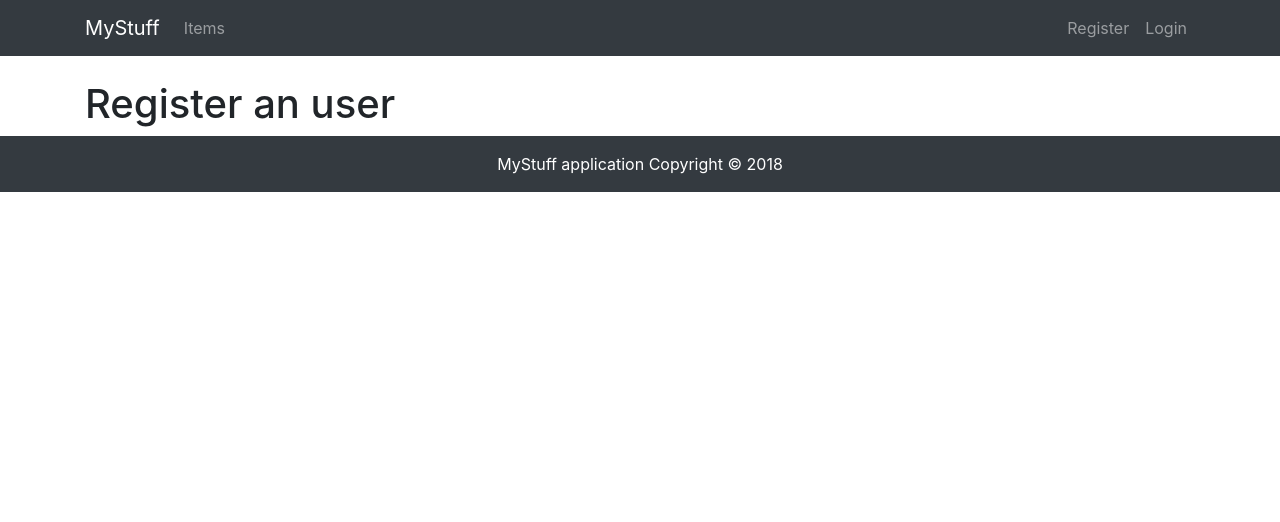
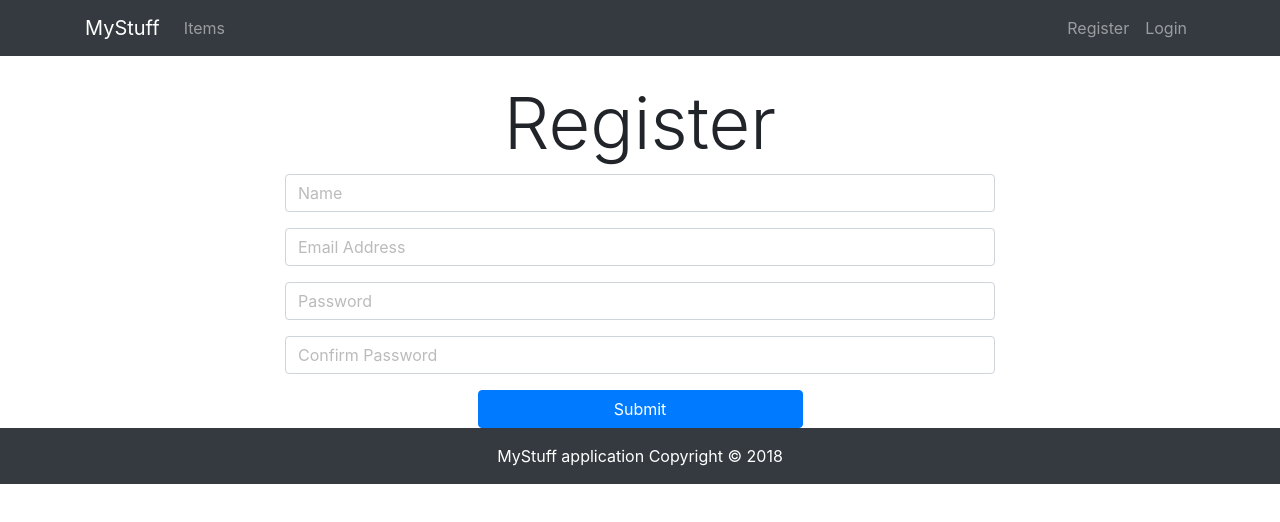
Before and after one commit to VladAndreescu/OnlineMarket-Frontend, a React (Create React App) app in the folder client/: page /register in a window 1280 px wide. Shown: the top 522 px of the page. Built offline with nearby package versions, Linux system fonts and the light colour scheme.

Commit message:
Implemented Register Component

```diff
--- a/client/src/components/authentication/Register.js
+++ b/client/src/components/authentication/Register.js
@@ -1,11 +1,94 @@
 import React, { Component } from 'react'
 
 class Register extends Component {
-  render() {
+	constructor(){
+		super()
+		this.state ={
+			name: '',
+			email: '',
+			password: '',
+			password2: '',
+
+			errors: {}
+		}
+		this.onChange = this.onChange.bind(this)
+		this.onSubmit = this.onSubmit.bind(this)
+	}
+	//create onChange function
+	onChange(e){
+		this.setState({[e.target.name]: e.target.value})
+	}
+
+	//create onSubmit function
+	onSubmit(e){
+		e.preventDefault();
+
+		const newUser = {
+			name: this.state.name,
+			email: this.state.email,
+			password: this.state.password,
+			password2: this.state.password2
+		}
+
+		console.log(newUser)
+	}
+
+	render() {
 	return (
-	  <div>
-		<h1>Register an user</h1>
-	  </div>
+		<div className="registerUser">
+    		<div className="container">
+      			<div className="row">
+        			<div className="col-md-8 m-auto">
+          				<h1 className="display-3 text-center">Register</h1>
+          				<form onSubmit={this.onSubmit}>
+							<div className="form-group">
+								<input
+									type="text"
+									className="form-control form-control"
+									placeholder="Name"
+									name="name"
+									value={this.state.name}
+									onChange={this.onChange}
+									 />
+							</div>
+							<div className="form-group">
+								<input
+									type="email"
+									className="form-control form-control"
+									placeholder="Email Address"
+									name="email"
+									value={this.state.email}
+									onChange={this.onChange}
+									/>
+							</div>
+							<div className="form-group">
+								<input
+									type="password"
+									className="form-control form-control"
+									placeholder="Password"
+									name="password"
+									value={this.state.password}
+									onChange={this.onChange}
+									/>
+							</div>
+							<div className="form-group">
+								<input
+									type="password"
+									className="form-control form-control"
+									placeholder="Confirm Password"
+									name="password2"
+									value={this.state.password2}
+									onChange={this.onChange}
+									/>
+							</div>
+							<div className="col-md-6 m-auto">
+								<input type="submit" className="btn btn-primary btn-block "/>
+							</div>
+          				</form>
+        			</div>
+      			</div>
+    		</div>
+  		</div>
 	)
   }
 }
```
